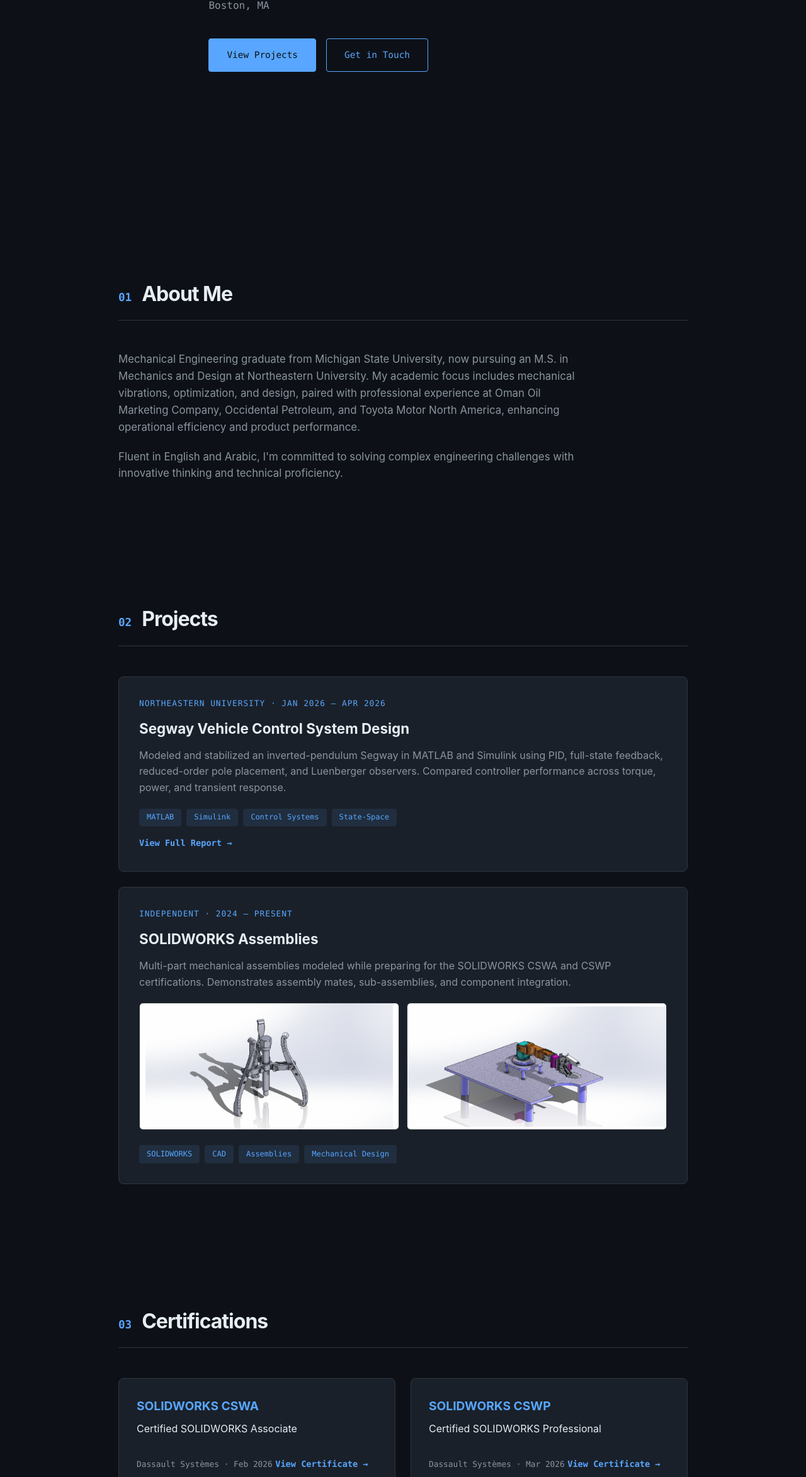
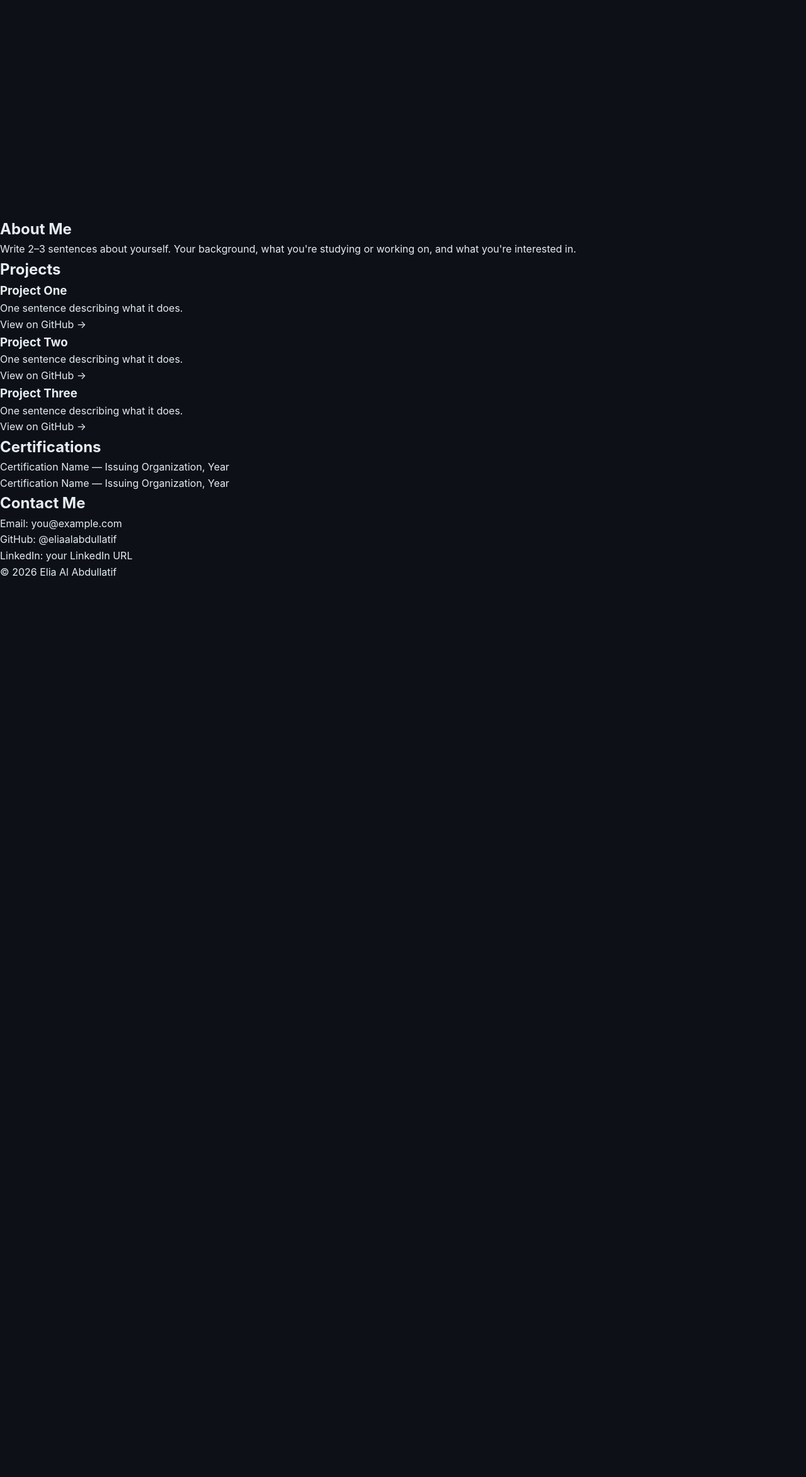
Before and after one commit to eliaalabdullatif/eliaalabdullatif.github.io, a plain HTML site: page index.html in a window 1280 px wide. Shown: the part 455-2800 px from the top of the page at 63% size. After the commit the page ends 1376 px from the top, so only its background shows below. Drawn offline with Linux system fonts and the light colour scheme.

Commit message:
Update index.html

```diff
--- a/index.html
+++ b/index.html
@@ -3,137 +3,67 @@
 <head>
   <meta charset="UTF-8" />
   <meta name="viewport" content="width=device-width, initial-scale=1.0" />
-  <meta name="description" content="Personal portfolio of Elia Al Abdullatif, Mechanical Engineer and M.S. student in Mechanics and Design at Northeastern University." />
-  <title>Elia Al Abdullatif</title>
+  <title>Elia Al Abdullatif — Portfolio</title>
   <link rel="stylesheet" href="styles.css" />
 </head>
 <body>
-
   <nav class="nav">
-    <a href="#hero" class="nav-logo">EA</a>
-    <div class="nav-links">
-      <a href="#about">About</a>
-      <a href="#projects">Projects</a>
-      <a href="#certifications">Certifications</a>
-      <a href="#contact">Contact</a>
-    </div>
+    <a href="#about">About</a>
+    <a href="#projects">Projects</a>
+    <a href="#certifications">Certifications</a>
+    <a href="#contact">Contact</a>
   </nav>
 
-  <header id="hero" class="hero">
-    <div class="hero-content">
-      <p class="hero-greeting">Hello, I'm</p>
-      <h1>Elia Al Abdullatif</h1>
-      <h2>Mechanical Engineer</h2>
-      <p class="hero-tagline">Boston, MA</p>
-      <div class="hero-actions">
-        <a href="#projects" class="btn btn-primary">View Projects</a>
-        <a href="#contact" class="btn btn-secondary">Get in Touch</a>
-      </div>
-    </div>
+  <header class="hero">
+    <h1>Hi, I'm Elia 👋</h1>
+    <p>A short tagline about what you do or are learning.</p>
   </header>
 
   <main>
+    <section id="about">
+      <h2>About Me</h2>
+      <p>Write 2–3 sentences about yourself. Your background, what you're studying or working on, and what you're interested in.</p>
+    </section>
 
-    <section id="about" class="section">
-      <div class="section-header">
-        <span class="section-number">01</span>
-        <h2>About Me</h2>
-      </div>
-      <div class="about-content">
-        <p>
-          Mechanical Engineering graduate from Michigan State University, now pursuing an M.S. in Mechanics and Design at Northeastern University. My academic focus includes mechanical vibrations, optimization, and design, paired with professional experience at Oman Oil Marketing Company, Occidental Petroleum, and Toyota Motor North America, enhancing operational efficiency and product performance.
-        </p>
-        <p>
-          Fluent in English and Arabic, I'm committed to solving complex engineering challenges with innovative thinking and technical proficiency.
-        </p>
+    <section id="projects">
+      <h2>Projects</h2>
+      <div class="grid">
+        <article class="card">
+          <h3>Project One</h3>
+          <p>One sentence describing what it does.</p>
+          <a href="#">View on GitHub →</a>
+        </article>
+        <article class="card">
+          <h3>Project Two</h3>
+          <p>One sentence describing what it does.</p>
+          <a href="#">View on GitHub →</a>
+        </article>
+        <article class="card">
+          <h3>Project Three</h3>
+          <p>One sentence describing what it does.</p>
+          <a href="#">View on GitHub →</a>
+        </article>
       </div>
     </section>
 
-    <section id="projects" class="section">
-      <div class="section-header">
-        <span class="section-number">02</span>
-        <h2>Projects</h2>
-      </div>
-      <div class="project-grid">
-
-        <a href="segway-controls.pdf" target="_blank" rel="noopener" class="project-card">
-          <div class="project-meta">Northeastern University · Jan 2026 – Apr 2026</div>
-          <h3>Segway Vehicle Control System Design</h3>
-          <p>Modeled and stabilized an inverted-pendulum Segway in MATLAB and Simulink using PID, full-state feedback, reduced-order pole placement, and Luenberger observers. Compared controller performance across torque, power, and transient response.</p>
-          <div class="project-tags">
-            <span>MATLAB</span>
-            <span>Simulink</span>
-            <span>Control Systems</span>
-            <span>State-Space</span>
-          </div>
-          <span class="project-link">View Full Report →</span>
-        </a>
-
-        <div class="project-card project-card-gallery">
-          <div class="project-meta">Independent · 2024 – Present</div>
-          <h3>SOLIDWORKS Assemblies</h3>
-          <p>Multi-part mechanical assemblies modeled while preparing for the SOLIDWORKS CSWA and CSWP certifications. Demonstrates assembly mates, sub-assemblies, and component integration.</p>
-          <div class="cad-gallery">
-            <a href="cad-three-arm-puller.png" target="_blank" rel="noopener"><img src="cad-three-arm-puller.png" alt="Three-arm puller assembly" /></a>
-            <a href="cad-articulated-arm.png" target="_blank" rel="noopener"><img src="cad-articulated-arm.png" alt="Articulated arm assembly with gripper" /></a>
-          </div>
-          <div class="project-tags">
-            <span>SOLIDWORKS</span>
-            <span>CAD</span>
-            <span>Assemblies</span>
-            <span>Mechanical Design</span>
-          </div>
-        </div>
-
-      </div>
+    <section id="certifications">
+      <h2>Certifications</h2>
+      <ul>
+        <li>Certification Name — Issuing Organization, Year</li>
+        <li>Certification Name — Issuing Organization, Year</li>
+      </ul>
     </section>
 
-    <section id="certifications" class="section">
-      <div class="section-header">
-        <span class="section-number">03</span>
-        <h2>Certifications</h2>
-      </div>
-      <div class="cert-grid">
-        <a href="cswa-certificate.pdf" target="_blank" rel="noopener" class="cert-card">
-          <h3>SOLIDWORKS CSWA</h3>
-          <p>Certified SOLIDWORKS Associate</p>
-          <span class="cert-issuer">Dassault Systèmes · Feb 2026</span>
-          <span class="cert-link">View Certificate →</span>
-        </a>
-        <a href="cswp-certificate.pdf" target="_blank" rel="noopener" class="cert-card">
-          <h3>SOLIDWORKS CSWP</h3>
-          <p>Certified SOLIDWORKS Professional</p>
-          <span class="cert-issuer">Dassault Systèmes · Mar 2026</span>
-          <span class="cert-link">View Certificate →</span>
-        </a>
-      </div>
+    <section id="contact">
+      <h2>Contact Me</h2>
+      <p>Email: <a href="mailto:you@example.com">you@example.com</a></p>
+      <p>GitHub: <a href="https://github.com/eliaalabdullatif">@eliaalabdullatif</a></p>
+      <p>LinkedIn: <a href="#">your LinkedIn URL</a></p>
     </section>
-
-    <section id="contact" class="section">
-      <div class="section-header">
-        <span class="section-number">04</span>
-        <h2>Contact Me</h2>
-      </div>
-      <div class="contact-content">
-        <div class="contact-links">
-          <a href="mailto:alabdullatif.e@northeastern.edu" class="contact-link">
-            <span class="contact-label">Email</span>
-            <span class="contact-value">alabdullatif.e@northeastern.edu</span>
-          </a>
-          <a href="tel:+19178621701" class="contact-link">
-            <span class="contact-label">Phone</span>
-            <span class="contact-value">(917) 862-1701</span>
-          </a>
-        </div>
-      </div>
-    </section>
-
   </main>
 
-  <footer class="footer">
-    <p>© 2026 Elia Al Abdullatif · Built with HTML & CSS</p>
+  <footer>
+    <p>© 2026 Elia Al Abdullatif</p>
   </footer>
-
-  <script src="script.js"></script>
 </body>
 </html>
```
